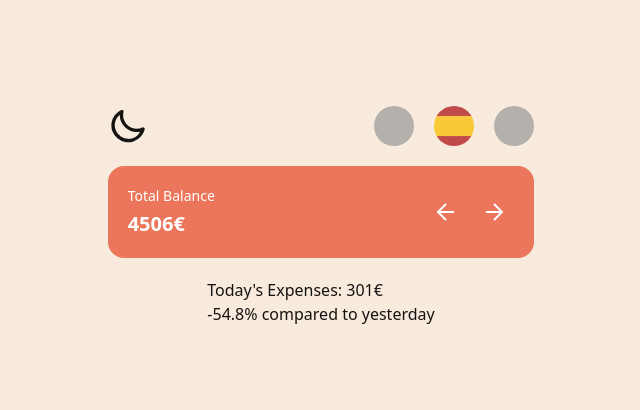
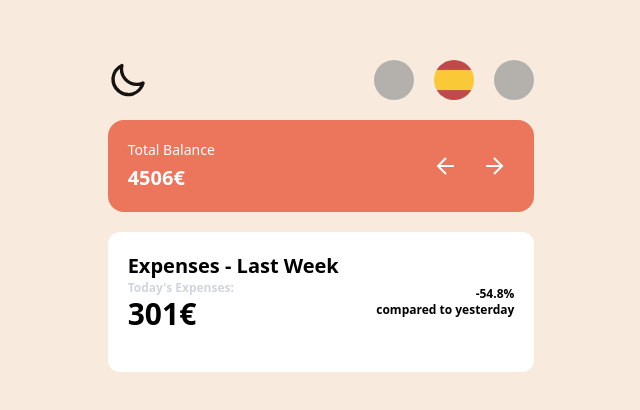
Before and after one commit to opujade/sprint-8-inprocode, a React (Vite) app: page / in a window 1280 px wide. Shown: the part 184-594 px from the top of the page, without its empty margins (319-959 px from the left). Built offline with nearby package versions, Linux system fonts and the light colour scheme; grey boxes are pictures that could not be loaded.

Commit message:
main info text layout

```diff
--- a/src/components/MainInfo.tsx
+++ b/src/components/MainInfo.tsx
@@ -3,12 +3,23 @@ import { useBalanceContext } from "../context/BalanceProvider";
 export const MainInfo = () => {
   const { todaysExpenses, percentageYesterdayToday } = useBalanceContext();
   return (
-    <div>
-      <p>Today's Expenses: {todaysExpenses}€</p>
-      <p>
-        {percentageYesterdayToday > 0 && "+"}
-        {percentageYesterdayToday}% compared to yesterday
-      </p>
+    <div className="bg-white rounded-xl p-5 w-full text-black">
+      <div className="flex justify-between">
+        <div>
+          <h2 className="text-xl font-bold">Expenses - Last Week</h2>
+          <p className="text-gray-300 font-semibold text-xs">
+            Today's Expenses:
+          </p>
+          <p className="text-3xl font-bold mb-5">{todaysExpenses}€</p>
+        </div>
+        <div className="text-end flex flex-col justify-center font-semibold text-xs">
+          <p>
+            {percentageYesterdayToday > 0 && "+"}
+            {percentageYesterdayToday}%
+          </p>
+          <p>compared to yesterday</p>
+        </div>
+      </div>
     </div>
   );
 };
```
Also changed, not shown: src/components/charts/BarsChart.tsx (added).
